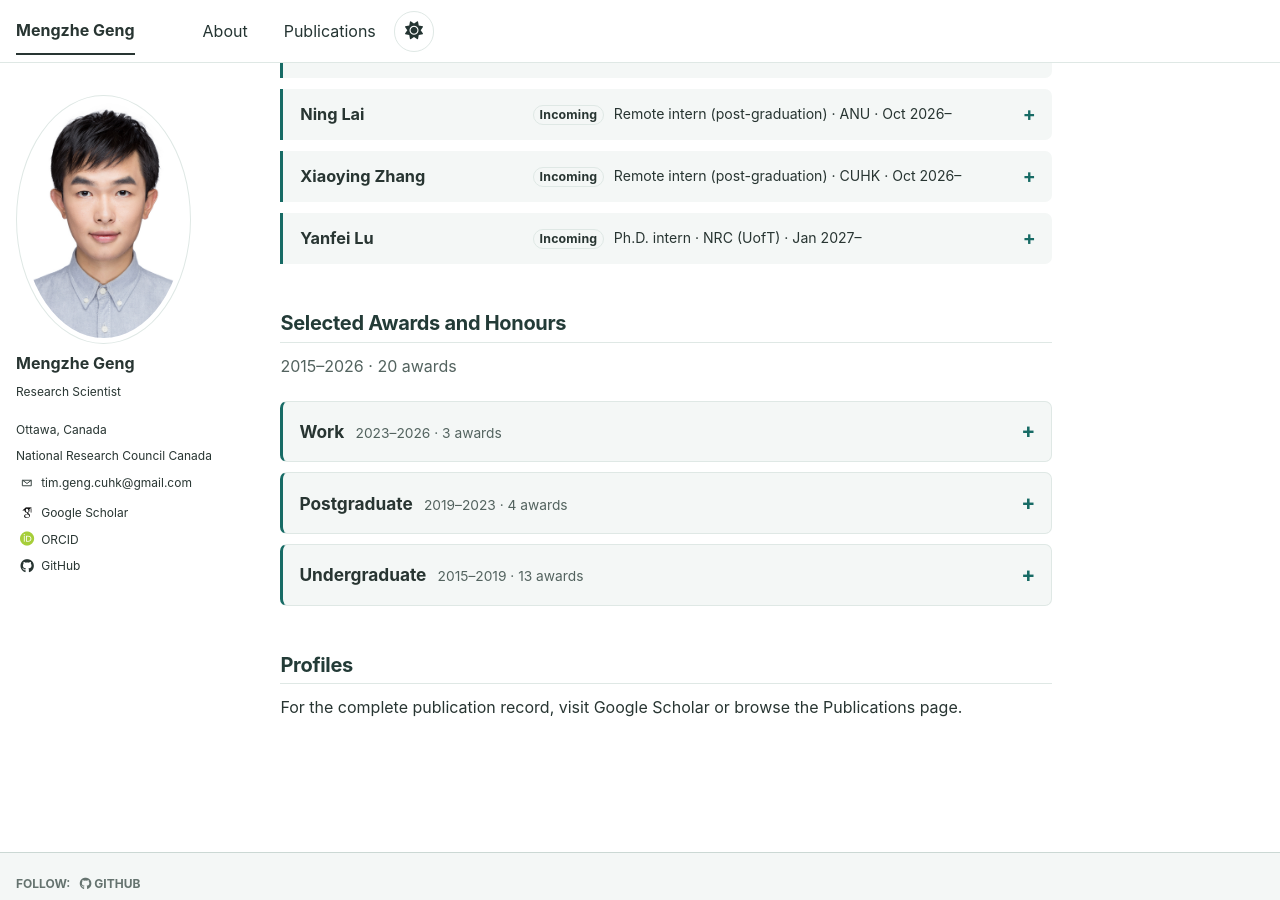
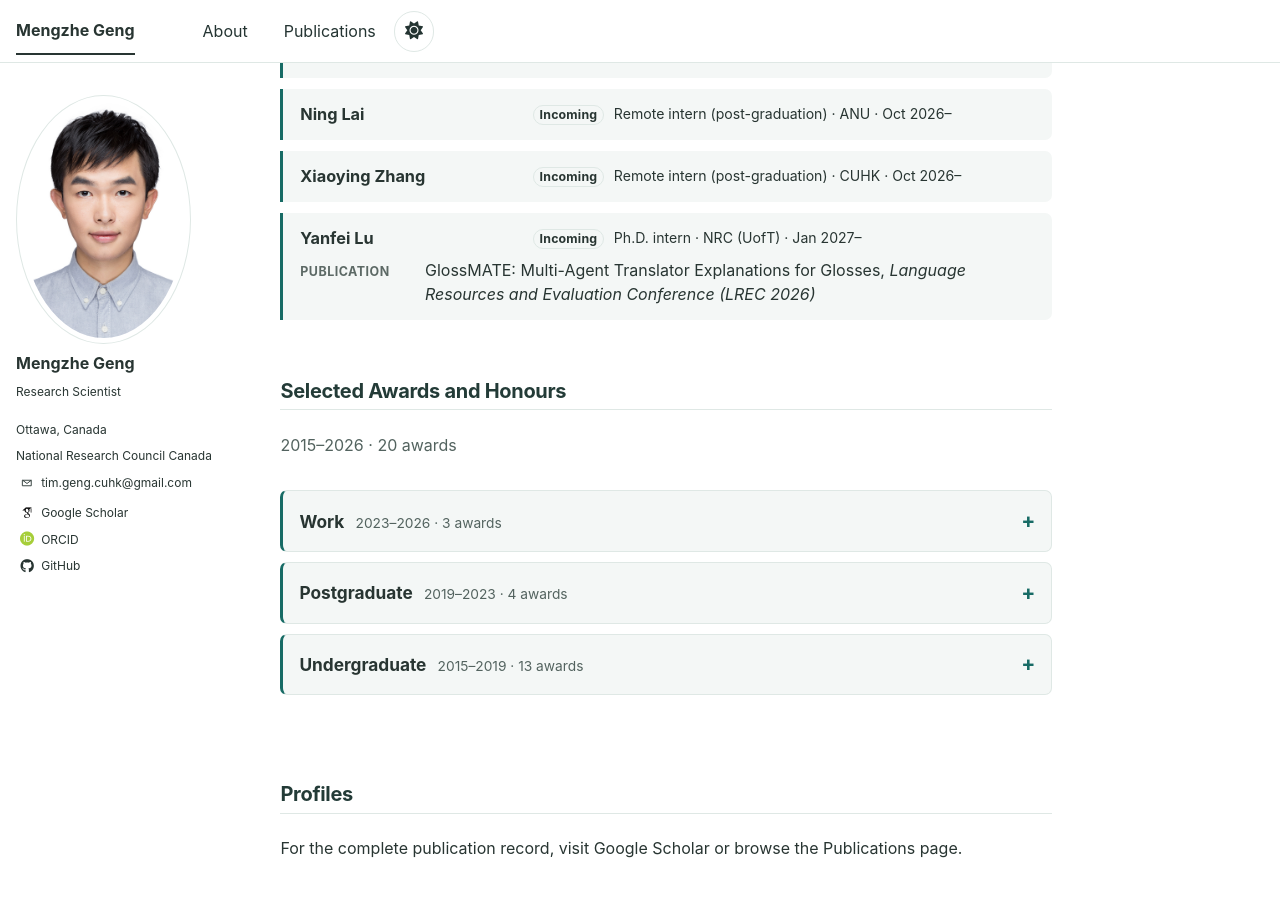
Before and after one commit to MENGZHEGENG/MENGZHEGENG.github.io, a Jekyll site: the page built from _pages/about.md, in a window 1280 px wide and 900 px high, scrolled down 3316 px. Built offline with Jekyll 4.4.1, drawn with Linux system fonts in a browser that asks for light colours; some web fonts are replaced.

Commit message:
Make selected supervision cards static
Remove Xiaoying Zhang's profile row and make the supervision cards for Yanfei Lu, Xiaoying Zhang, Ning Lai, and Yu Chen non-interactive.

```diff
--- a/_pages/about.md
+++ b/_pages/about.md
@@ -226,36 +226,36 @@ classes: wide
       <p class="supervision-detail"><span class="supervision-label">Preprint</span><span class="supervision-detail-copy"><a href="https://arxiv.org/abs/2609.08899" target="_blank" rel="noopener noreferrer">From Scores to Evidence: Auditable Decisions Can Improve Speech Deepfake Detection</a>, <em>arXiv:2609.08899</em> (2026)</span></p>
     </div>
   </details>
-  <details class="supervision-entry">
-    <summary class="supervision-heading">
+  <div class="supervision-entry">
+    <div class="supervision-heading">
       <span class="supervision-name">Yu Chen</span>
       <span class="publication-meta supervision-roles"><span class="supervision-role-line"><span class="supervision-role-tag">Incoming</span><span class="supervision-role-copy">Remote M.B.A. & M.Eng. intern   · UCB · Oct 2026–</span></span></span>
-    </summary>
-  </details>
-  <details class="supervision-entry">
-    <summary class="supervision-heading">
+    </div>
+  </div>
+  <div class="supervision-entry">
+    <div class="supervision-heading">
       <span class="supervision-name">Ning Lai</span>
       <span class="publication-meta supervision-roles"><span class="supervision-role-line"><span class="supervision-role-tag">Incoming</span><span class="supervision-role-copy">Remote intern (post-graduation) · ANU · Oct 2026–</span></span></span>
-    </summary>
-  </details>
-  <details class="supervision-entry">
-    <summary class="supervision-heading">
+    </div>
+  </div>
+  <div class="supervision-entry">
+    <div class="supervision-heading">
       <span class="supervision-name">Xiaoying Zhang</span>
       <span class="publication-meta supervision-roles"><span class="supervision-role-line"><span class="supervision-role-tag">Incoming</span><span class="supervision-role-copy">Remote intern (post-graduation) · CUHK · Oct 2026–</span></span></span>
-    </summary>
-    <div class="supervision-details">
-      <p class="supervision-detail"><span class="supervision-label">Profile</span><span class="supervision-detail-copy"><a href="https://scholar.google.com/citations?hl=zh-TW&amp;user=UFjt8h0AAAAJ&amp;view_op=list_works" target="_blank" rel="noopener noreferrer">Google Scholar profile <span aria-hidden="true">↗</span></a></span></p>
     </div>
-  </details>
-  <details class="supervision-entry">
-    <summary class="supervision-heading">
+
+
+
+  </div>
+  <div class="supervision-entry">
+    <div class="supervision-heading">
       <span class="supervision-name">Yanfei Lu</span>
       <span class="publication-meta supervision-roles"><span class="supervision-role-line"><span class="supervision-role-tag">Incoming</span><span class="supervision-role-copy">Ph.D. intern · NRC (UofT) · Jan 2027–</span></span></span>
-    </summary>
+    </div>
     <div class="supervision-details">
       <p class="supervision-detail"><span class="supervision-label">Publication</span><span class="supervision-detail-copy"><a href="https://aclanthology.org/2026.lrec-1.709/" target="_blank" rel="noopener noreferrer">GlossMATE: Multi-Agent Translator Explanations for Glosses</a>, <em>Language Resources and Evaluation Conference (LREC 2026)</em></span></p>
-    </div>
-  </details>
+
+  </div>
 </div>
 
 <h2 id="awards">Selected Awards and Honours</h2>
```
